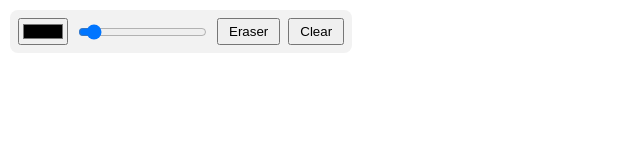
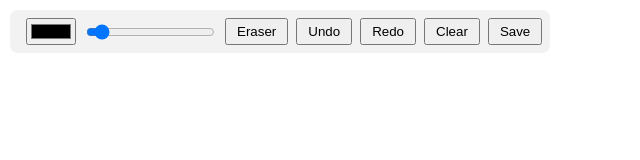
Before and after one commit to shriraam01/Interactive-Whiteboard, a website: page public/index.html in a window 1280 px wide. Shown: the whole page, without its empty margins (0-640 px from the left). Drawn offline with nearby package versions, Linux system fonts and the light colour scheme; no server answers.

Commit message:
Add room label and undo, redo, save buttons to toolbar

```diff
--- a/public/index.html
+++ b/public/index.html
@@ -7,10 +7,14 @@
 </head>
 <body>
   <div id="toolbar">
+    <span id="room"></span>
     <input type="color" id="color" value="#000000" />
     <input type="range" id="size" min="1" max="30" value="3" />
     <button id="eraser">Eraser</button>
+    <button id="undo">Undo</button>
+    <button id="redo">Redo</button>
     <button id="clear">Clear</button>
+    <button id="save">Save</button>
   </div>
   <canvas id="board"></canvas>
   <script src="/socket.io/socket.io.js"></script>
```
